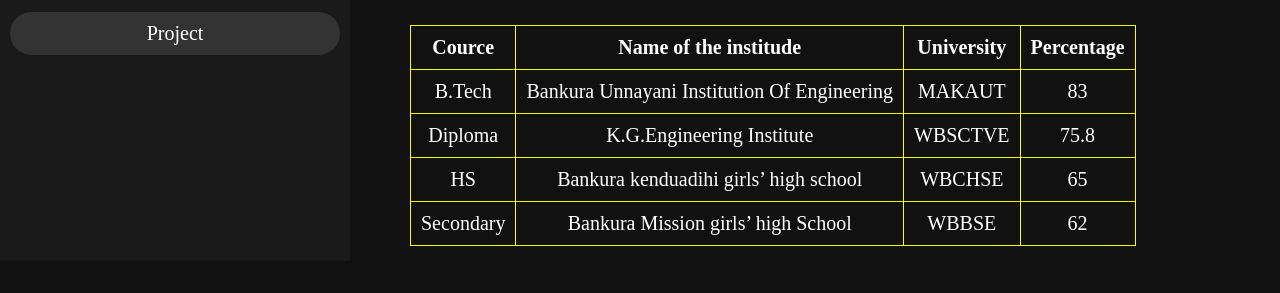
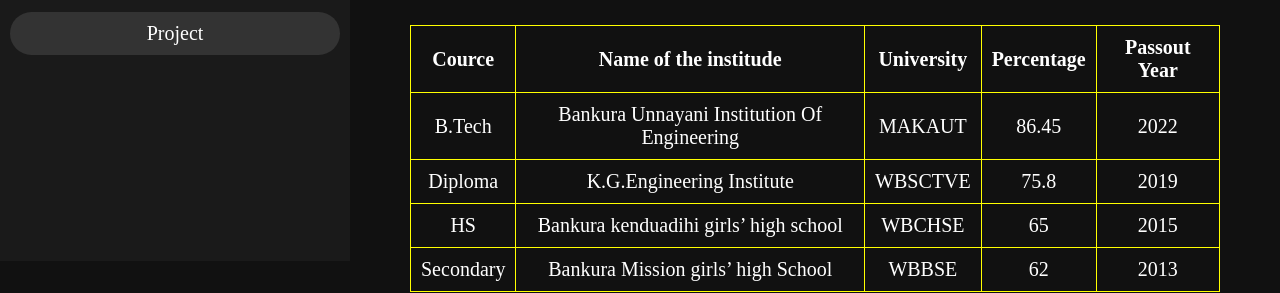
Before and after one commit to Shruti2022github/portfoliohub.io, a plain HTML site: page index.html in a window 1280 px wide. Shown: the part 539-832 px from the top of the page. Drawn offline with Linux system fonts and the light colour scheme.

Commit message:
Add files via upload

```diff
--- a/index.html
+++ b/index.html
@@ -44,30 +44,35 @@
             <th>Name of the institude</th>
             <th>University</th>
             <th>Percentage</th>
+            <th>Passout Year</th>
         </tr>
         <tr>
             <td>B.Tech</td>
             <td>Bankura Unnayani Institution Of Engineering</td>
             <td>MAKAUT</td>
-            <td>83</td>
+            <td>86.45</td>
+            <td>2022</td>
         </tr>
         <tr>
             <td> Diploma </td>
             <td> K.G.Engineering Institute </td>
             <td> WBSCTVE </td>
             <td>75.8</td>
+            <td>2019</td>
         </tr>
         <tr>
             <td>HS</td>
             <td> Bankura kenduadihi girls’ high school </td>
             <td> WBCHSE </td>
             <td>65</td>
+            <td>2015</td>
         </tr>
         <tr>
             <td>Secondary</td>
             <td>Bankura Mission girls’ high School </td>
             <td> WBBSE </td>
             <td>62</td>
+            <td>2013</td>
         </tr>
 
 
```
Also changed, not shown: photo.jpg.
